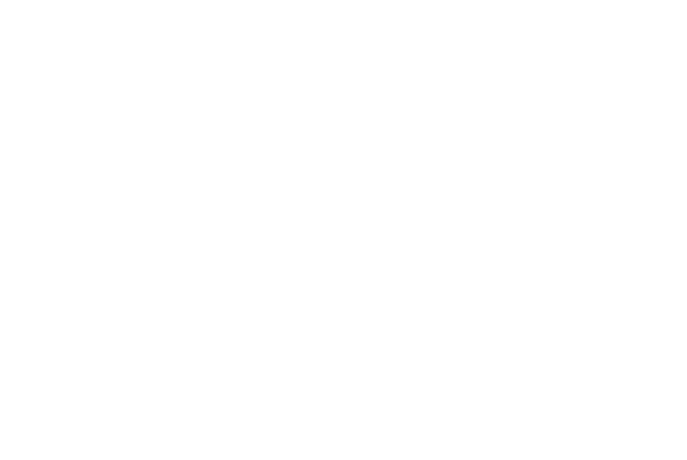
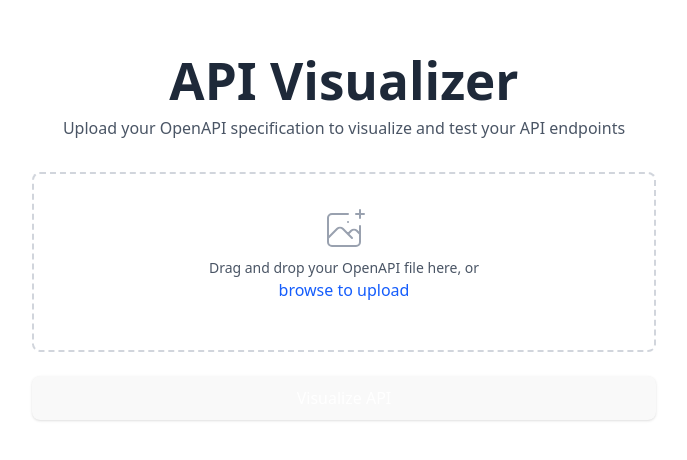
Before and after one commit to rian-io/apiview, a React (Vite) app in the folder frontend/: page / in a window 1280 px wide. Before the commit this address had no page. Shown: the part 164-624 px from the top of the page, without its empty margins (296-983 px from the left). Built offline with nearby package versions, Linux system fonts and the light colour scheme.

Commit message:
Adicionando component de upload

```diff
--- a/frontend/src/App.tsx
+++ b/frontend/src/App.tsx
@@ -1,11 +1,13 @@
 import { BrowserRouter, Routes, Route } from 'react-router-dom';
 import Health from './pages/Health';
+import Home from './pages/Home';
 
 export default function App() {
   return (
     <BrowserRouter>
       <Routes>
         {/* Outras rotas aqui, como <Route path="/" element={<Home />} /> */}
+        <Route path="/" element={<Home />} />
         <Route path="/health" element={<Health />} />
       </Routes>
     </BrowserRouter>
--- /dev/null
+++ b/frontend/src/components/FileUpload.tsx
@@ -0,0 +1,188 @@
+
+import React, { useState } from 'react';
+import type { DragEvent, ChangeEvent, FormEvent } from 'react';
+import type { ProcessedFileData } from '../types.ts';
+
+interface FileUploadProps {
+  onFileProcessed: (data: ProcessedFileData) => void;
+}
+
+const FileUpload: React.FC<FileUploadProps> = ({ onFileProcessed }) => {
+  const [file, setFile] = useState<File | null>(null);
+  const [isUploading, setIsUploading] = useState<boolean>(false);
+  const [error, setError] = useState<string>('');
+  const [dragActive, setDragActive] = useState<boolean>(false);
+
+  const handleFileChange = (e: ChangeEvent<HTMLInputElement>): void => {
+    const selectedFile = e.target.files?.[0];
+    if (selectedFile) {
+      validateAndSetFile(selectedFile);
+    }
+  };
+
+  const validateAndSetFile = (selectedFile: File): void => {
+    const validExtensions = ['.json', '.yaml', '.yml'];
+    const fileExtension = '.' + selectedFile.name.split('.').pop()?.toLowerCase();
+
+    if (!fileExtension || !validExtensions.includes(fileExtension)) {
+      setError('Please upload a JSON or YAML file');
+      setFile(null);
+      return;
+    }
+
+    setFile(selectedFile);
+    setError('');
+  };
+
+  const handleDragOver = (e: DragEvent<HTMLDivElement>): void => {
+    e.preventDefault();
+    e.stopPropagation();
+    setDragActive(true);
+  };
+
+  const handleDragLeave = (e: DragEvent<HTMLDivElement>): void => {
+    e.preventDefault();
+    e.stopPropagation();
+    setDragActive(false);
+  };
+
+  const handleDrop = (e: DragEvent<HTMLDivElement>): void => {
+    e.preventDefault();
+    e.stopPropagation();
+    setDragActive(false);
+
+    if (e.dataTransfer.files && e.dataTransfer.files[0]) {
+      validateAndSetFile(e.dataTransfer.files[0]);
+    }
+  };
+
+  const handleSubmit = async (e: FormEvent<HTMLFormElement>): Promise<void> => {
+    e.preventDefault();
+
+    if (!file) {
+      setError('Please select a file to upload');
+      return;
+    }
+
+    setIsUploading(true);
+    setError('');
+
+    const formData = new FormData();
+    formData.append('file', file);
+
+    try {
+      const response = await fetch('api/v1/upload', {
+        method: 'POST',
+        body: formData,
+      });
+
+      if (!response.ok) {
+        // Tenta extrair mensagem de erro do backend
+        let errorMessage = 'Error uploading file. Please try again.';
+        try {
+          const errorData = await response.json();
+          errorMessage = errorData.detail || errorMessage;
+        } catch {
+          // Se não for JSON, mantém mensagem padrão
+        }
+        throw new Error(errorMessage);
+      }
+
+      const data: ProcessedFileData = await response.json();
+
+      if (data && data.endpoints) {
+        onFileProcessed(data);
+      }
+    } catch (err: any) {
+      console.error('Upload error:', err);
+      setError(err.message || 'Error uploading file. Please try again.');
+    } finally {
+      setIsUploading(false);
+    }
+  };
+
+  return (
+    <div className="w-full max-w-2xl mx-auto p-6">
+      <div className="mb-8 text-center">
+        <h1 className="text-3xl font-bold text-gray-800 mb-2">API Visualizer</h1>
+        <p className="text-gray-600">Upload your OpenAPI specification to visualize and test your API endpoints</p>
+      </div>
+
+      <form onSubmit={handleSubmit}>
+        <div
+          className={`border-2 border-dashed rounded-lg p-8 text-center ${dragActive ? 'border-blue-500 bg-blue-50' : 'border-gray-300'
+            } transition-all duration-200 ease-in-out`}
+          onDragOver={handleDragOver}
+          onDragLeave={handleDragLeave}
+          onDrop={handleDrop}
+        >
+          <div className="mb-4">
+            <svg className="mx-auto h-12 w-12 text-gray-400" stroke="currentColor" fill="none" viewBox="0 0 48 48" aria-hidden="true">
+              <path
+                d="M28 8H12a4 4 0 00-4 4v20m32-12v8m0 0v8a4 4 0 01-4 4H12a4 4 0 01-4-4v-4m32-4l-3.172-3.172a4 4 0 00-5.656 0L28 28M8 32l9.172-9.172a4 4 0 015.656 0L28 28m0 0l4 4m4-24h8m-4-4v8m-12 4h.02"
+                strokeWidth={2}
+                strokeLinecap="round"
+                strokeLinejoin="round"
+              />
+            </svg>
+            <p className="mt-1 text-sm text-gray-600">
+              Drag and drop your OpenAPI file here, or
+            </p>
+            <label
+              htmlFor="file-upload"
+              className="relative cursor-pointer rounded-md font-medium text-blue-600 hover:text-blue-500 focus-within:outline-none"
+            >
+              <span>browse to upload</span>
+              <input
+                id="file-upload"
+                name="file-upload"
+                type="file"
+                className="sr-only"
+                accept=".json,.yaml,.yml"
+                onChange={handleFileChange}
+              />
+            </label>
+          </div>
+
+          {file && (
+            <div className="mt-2 flex items-center justify-center text-sm text-gray-600">
+              <svg className="h-5 w-5 text-green-500 mr-2" fill="none" stroke="currentColor" viewBox="0 0 24 24" xmlns="http://www.w3.org/2000/svg">
+                <path strokeLinecap="round" strokeLinejoin="round" strokeWidth="2" d="M5 13l4 4L19 7"></path>
+              </svg>
+              <span>{file.name}</span>
+            </div>
+          )}
+
+          {error && (
+            <div className="mt-2 text-sm text-red-600">
+              {error}
+            </div>
+          )}
+        </div>
+
+        <div className="mt-6">
+          <button
+            type="submit"
+            disabled={!file || isUploading}
+            className={`w-full flex justify-center py-2 px-4 border border-transparent rounded-md shadow-sm text-sm font-medium text-white ${!file || isUploading ? 'bg-gray-400 cursor-not-allowed' : 'bg-blue-600 hover:bg-blue-700 focus:outline-none focus:ring-2 focus:ring-offset-2 focus:ring-blue-500'
+              }`}
+          >
+            {isUploading ? (
+              <>
+                <svg className="animate-spin -ml-1 mr-3 h-5 w-5 text-white" xmlns="http://www.w3.org/2000/svg" fill="none" viewBox="0 0 24 24">
+                  <circle className="opacity-25" cx="12" cy="12" r="10" stroke="currentColor" strokeWidth="4"></circle>
+                  <path className="opacity-75" fill="currentColor" d="M4 12a8 8 0 018-8V0C5.373 0 0 5.373 0 12h4zm2 5.291A7.962 7.962 0 014 12H0c0 3.042 1.135 5.824 3 7.938l3-2.647z"></path>
+                </svg>
+                Processing...
+              </>
+            ) : (
+              'Visualize API'
+            )}
+          </button>
+        </div>
+      </form>
+    </div>
+  );
+}
+
+export default FileUpload;
--- a/frontend/src/pages/Health.tsx
+++ b/frontend/src/pages/Health.tsx
@@ -4,7 +4,7 @@
     const [status, setStatus] = useState<'checking' | 'ok' | 'fail'>('checking');
 
     useEffect(() => {
-        fetch('/api/v1/health')
+        fetch('api/v1/health')
             .then(res => res.ok ? setStatus('ok') : setStatus('fail'))
             .catch(() => setStatus('fail'));
     }, []);
--- /dev/null
+++ b/frontend/src/pages/Home.tsx
@@ -0,0 +1,16 @@
+import FileUpload from "../components/FileUpload";
+import type { ProcessedFileData } from '../types.ts';
+
+const App: React.FC = () => {
+    const handleFileProcessed = (data: ProcessedFileData): void => {
+        console.log("File processed successfully: ", data);
+    };
+
+    return (
+        <div className="flex justify-center items-center h-screen min-w-screen">
+            <FileUpload onFileProcessed={handleFileProcessed} />
+        </div>
+    );
+}
+
+export default App;
--- /dev/null
+++ b/frontend/src/types.ts
@@ -0,0 +1,97 @@
+
+// Define interfaces for API data structures
+export interface ApiInfo {
+  title?: string;
+  version?: string;
+  description?: string;
+}
+
+export interface Parameter {
+  name: string;
+  in: 'path' | 'query' | 'header' | 'cookie';
+  description?: string;
+  required?: boolean;
+  schema?: any; // Using 'any' for simplicity, could be refined with OpenAPI schema types
+  type?: string; // For OpenAPI v2 compatibility
+}
+
+export interface RequestBodyContent {
+  [contentType: string]: {
+    schema?: any; // Using 'any' for simplicity
+  };
+}
+
+export interface RequestBody {
+  description?: string;
+  required?: boolean;
+  content?: RequestBodyContent;
+}
+
+export interface ResponseContent extends RequestBodyContent {}
+
+export interface Response {
+  description: string;
+  content?: ResponseContent;
+  headers?: { [headerName: string]: any }; // Using 'any' for simplicity
+}
+
+export interface Responses {
+  [statusCode: string]: Response;
+}
+
+export interface Endpoint {
+  path: string;
+  method: 'GET' | 'POST' | 'PUT' | 'DELETE' | 'PATCH' | 'OPTIONS' | 'HEAD';
+  summary?: string;
+  description?: string;
+  operationId?: string;
+  parameters?: Parameter[];
+  requestBody?: RequestBody;
+  responses?: Responses;
+  tags?: string[];
+}
+
+export interface ApiData {
+  info: ApiInfo;
+  endpoints: Endpoint[];
+  filename?: string; // Added from upload response
+}
+
+// Type for the data passed to handleFileProcessed in App.tsx
+export interface ProcessedFileData extends ApiData {
+  message?: string;
+}
+
+// Type for the data structure used in handleSaveAndShare in App.tsx
+export interface SpecToSave {
+    info: ApiInfo;
+    paths: {
+        [path: string]: {
+            [method: string]: {
+                summary?: string;
+                description?: string;
+                operationId?: string;
+                parameters?: Parameter[];
+                responses?: Responses;
+                requestBody?: RequestBody;
+            }
+        }
+    };
+}
+
+// Type for the save API response in App.tsx
+export interface SaveApiResponse {
+    id: string;
+    title: string;
+    link: string;
+    expires_at: string;
+    message: string;
+}
+
+// Type for the proxy API response in TestPanel.tsx
+export interface ProxyResponse {
+    status: number;
+    statusText: string;
+    headers: { [key: string]: string };
+    data: any; // Response data can be anything
+}
```
Also changed, not shown: 2 other files (tests, documents, lock files or other folders).
